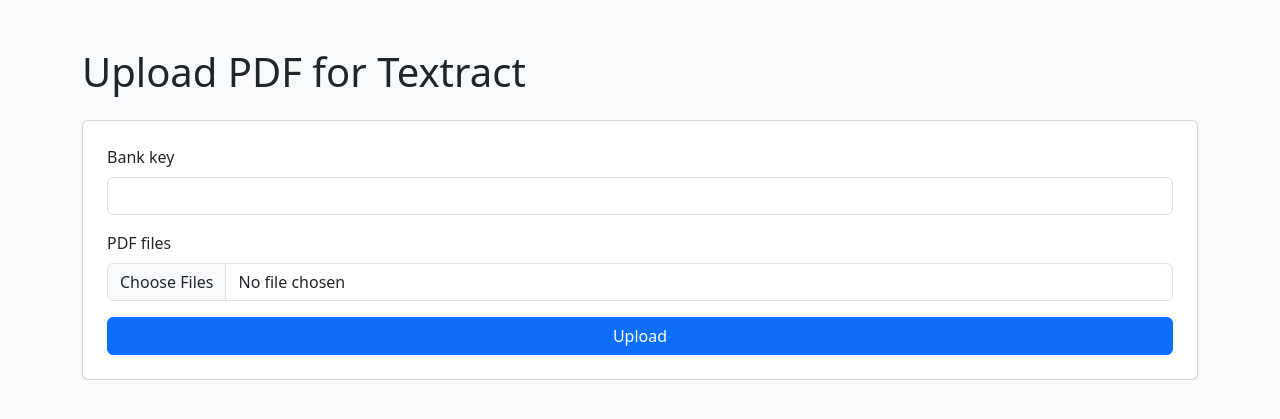
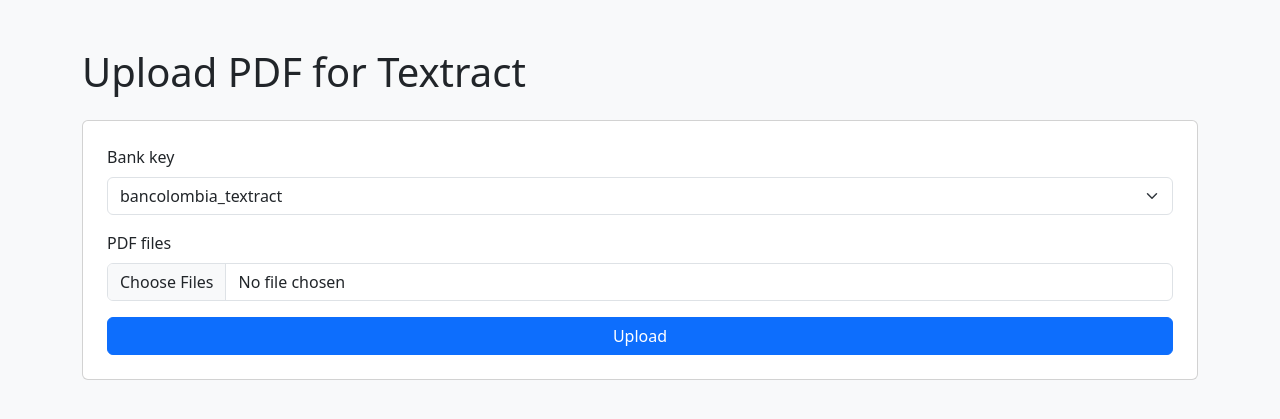
Before and after one commit to juanoP21/excel_to_json, a Django app: template pdfconvert/templates/pdfconvert/upload.html in a window 1280 px wide. Shown: the top 419 px of the page. Run offline with Django 4.2, Linux system fonts and the light colour scheme; the template is opened without the code that fills it, so the values that code supplies are empty; some libraries are stand-ins or nearby versions.

Commit message:
Replace bank key input with a select dropdown for improved user experience

```diff
--- a/pdfconvert/templates/pdfconvert/upload.html
+++ b/pdfconvert/templates/pdfconvert/upload.html
@@ -37,7 +37,9 @@
         {% csrf_token %}
         <div class="mb-3">
             <label for="bank_key" class="form-label">Bank key</label>
-            <input type="text" name="bank_key" id="bank_key" class="form-control" required>
+            <select name="bank_key" id="bank_key" class="form-select" required>
+                <option value="bancolombia_textract">bancolombia_textract</option>
+            </select>
         </div>
         <div class="mb-3">
             <label for="files" class="form-label">PDF files</label>
```
